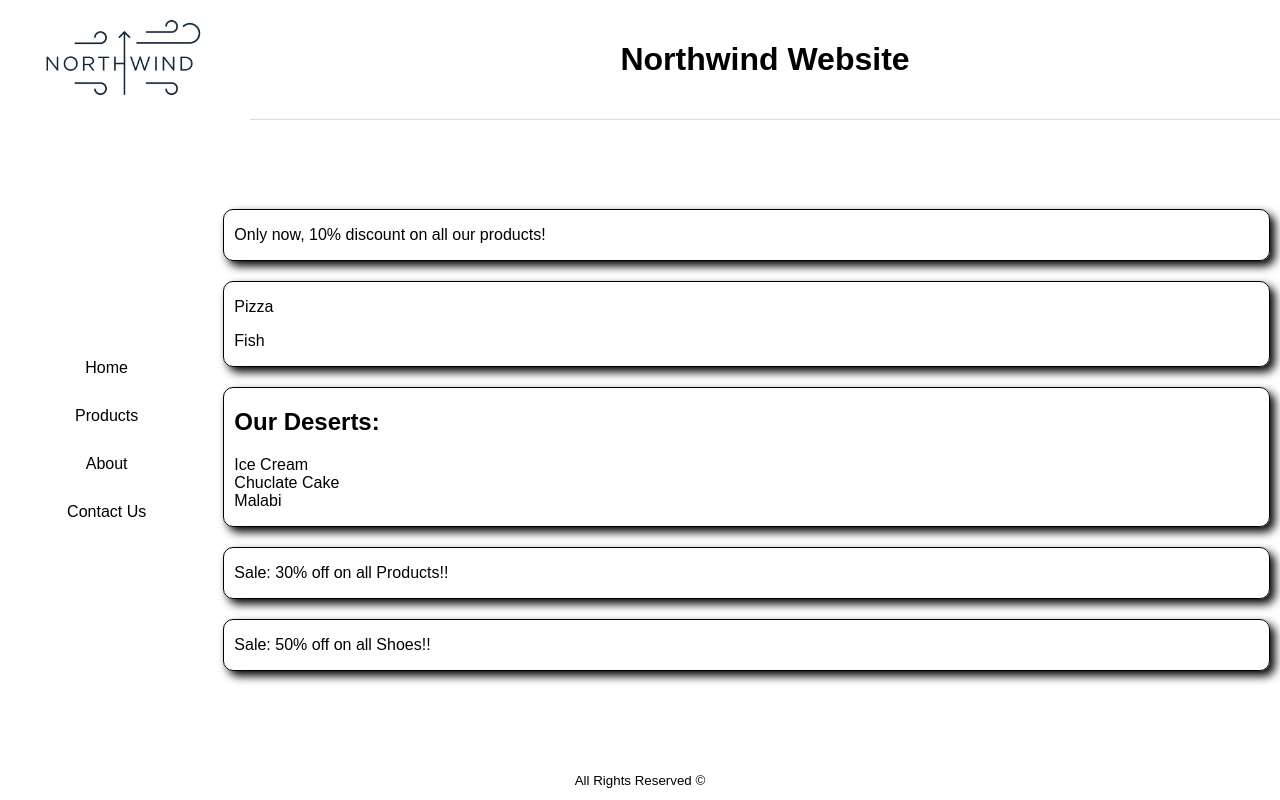
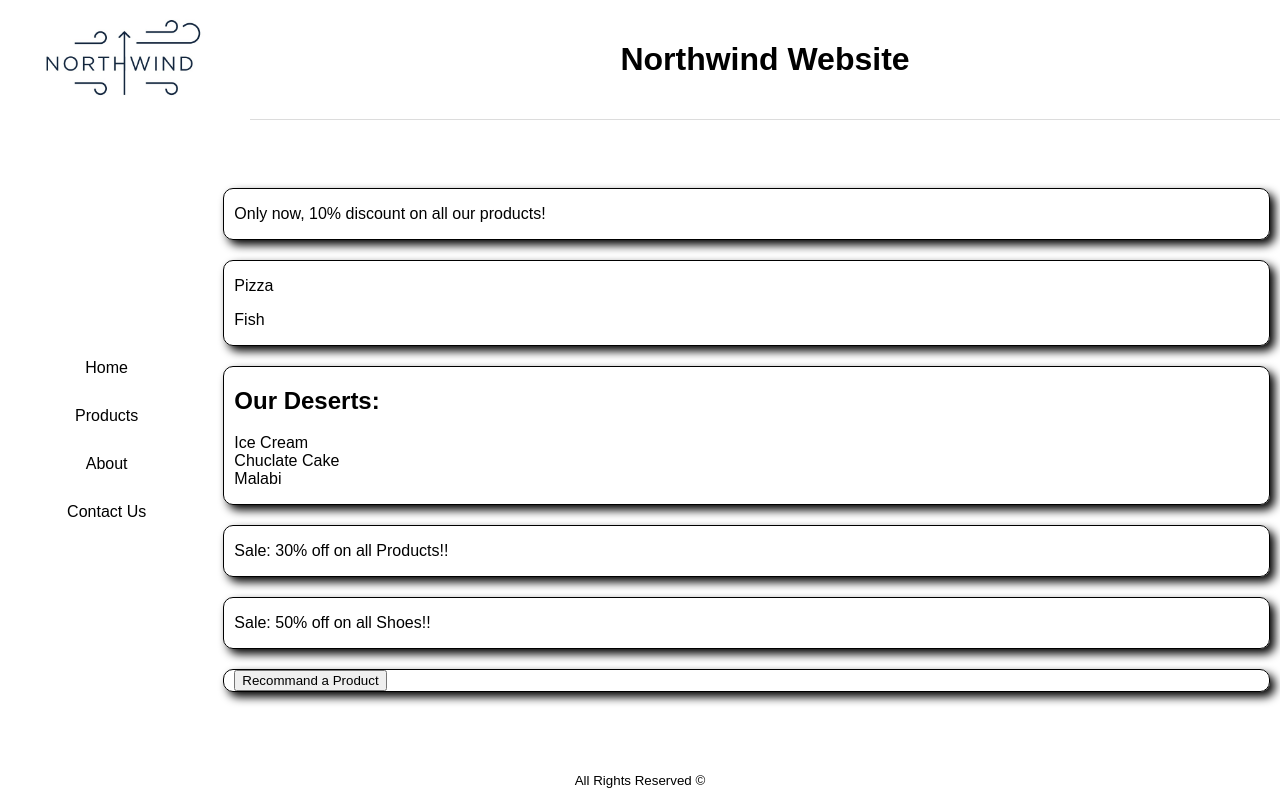
Before and after one commit to nirshtam/northwind64, a React (Create React App) app: page / in a window 1280 px wide. Built offline with nearby package versions, Linux system fonts and the light colour scheme.

Commit message:
Add Recommand CC to Home

```diff
--- a/src/Components/Home/Home/Home.tsx
+++ b/src/Components/Home/Home/Home.tsx
@@ -1,8 +1,9 @@
 import Discount from '../Discount/Discount';
 import Specials from '../Specials/Specials';
 import Desserts from '../Desserts/Desserts';
+import Sales from '../Sales/Sales';
+import Recommand from '../Recommand/Recommand';
 import './Home.css';
-import Sales from '../Sales/Sales';
 
 export function Home(): JSX.Element {
   return (
@@ -19,6 +20,9 @@ export function Home(): JSX.Element {
       {/* Props */}
       <Sales percent={30} />
       <Sales percent={50} category="Shoes" />
+
+      {/* Events */}
+      <Recommand />
     </div>
   )
 }
--- /dev/null
+++ b/src/Components/Home/Recommand/Recommand.css
@@ -0,0 +1,2 @@
+.recommand-container {
+}
--- /dev/null
+++ b/src/Components/Home/Recommand/Recommand.tsx
@@ -0,0 +1,46 @@
+import { Component, SyntheticEvent } from 'react';
+import './Recommand.css';
+
+// function Recommand() {
+
+//   const item = "Ice Cream!"; // Demo for getting a response from a remote server
+
+//   function showRecommandation(event: SyntheticEvent) {
+//     console.log(event.target); // The element raising the event
+//     console.log(event.nativeEvent); //The html native event object
+//     console.log((event.target as HTMLButtonElement).innerText);
+//     alert(item);
+//   }
+
+//   return (
+//     <div className="recommand-container box">
+//       <button onClick={showRecommandation}>Recommand a Product</button>
+//     </div>
+//   )
+// }
+
+class Recommand extends Component<{}> {
+  private item = "Ice Cream!";
+
+  // constructor(props: {}) {
+  //   super(props);
+  //   this.showRecommandation = this.showRecommandation.bind(this);
+  // }
+
+  private showRecommandation = (event: SyntheticEvent) => {
+    console.log(event.target); // The element raising the event
+    console.log(event.nativeEvent); //The html native event object
+    console.log((event.target as HTMLButtonElement).innerText);
+    alert(this.item);
+  }
+
+  public render(): JSX.Element {
+    return (
+      <div className="recommand-container box">
+        <button onClick={this.showRecommandation}>Recommand a Product</button>
+      </div>
+    )
+  }
+}
+
+export default Recommand;
```
